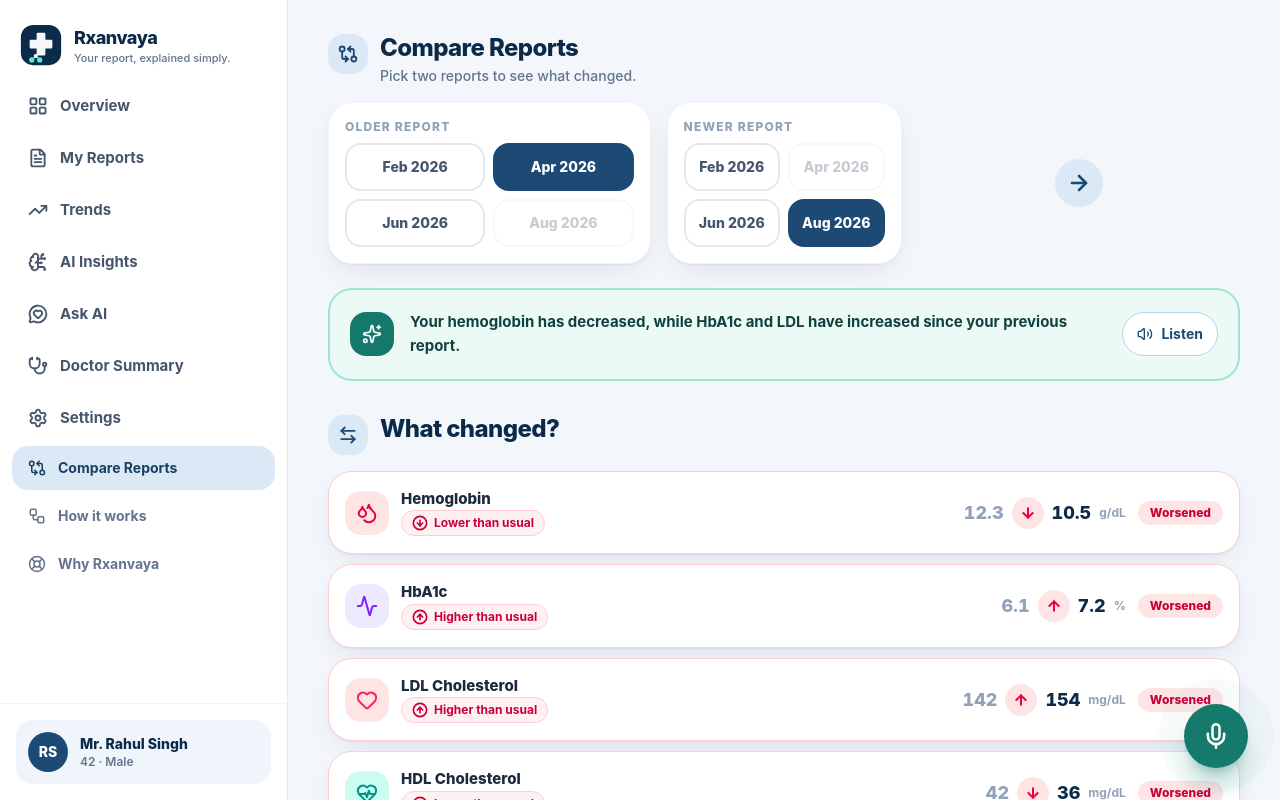
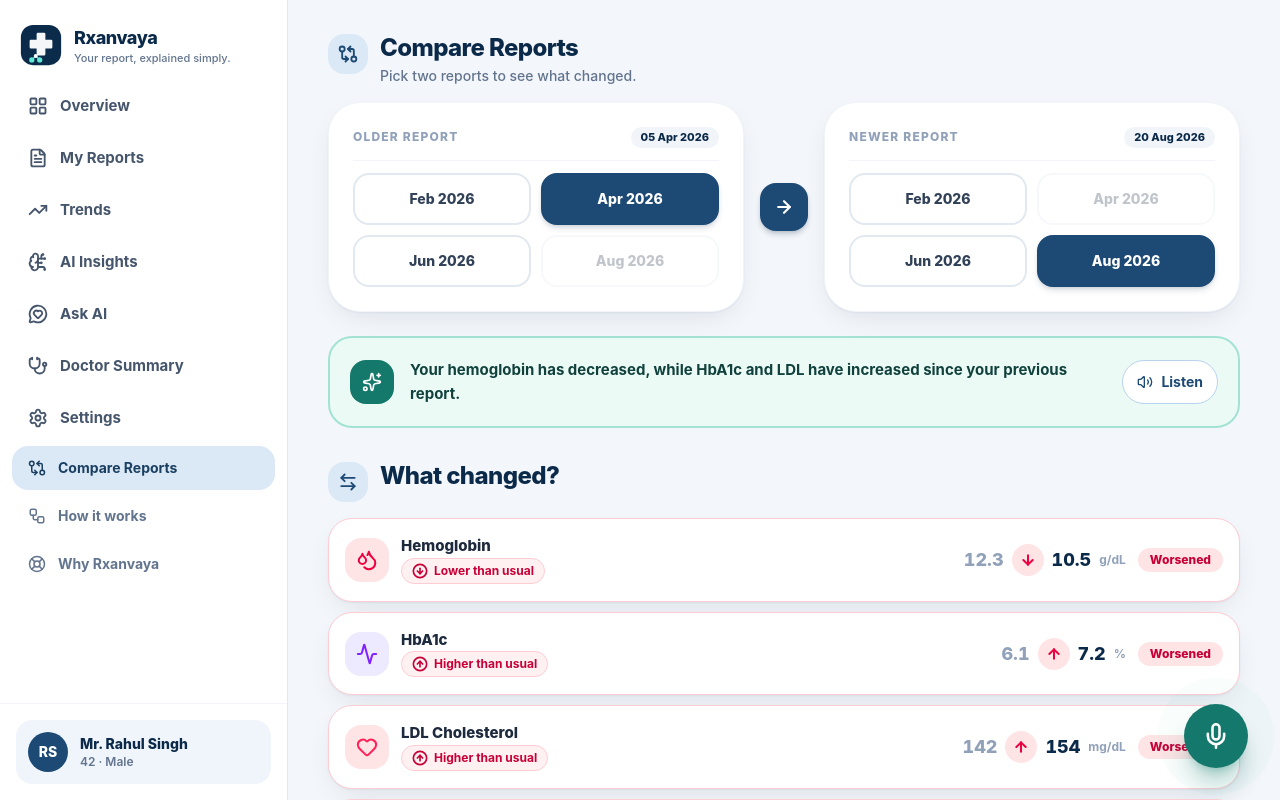
Before and after one commit to yashsva133/anvaya, a Next.js app: page /compare in a window 1280 px wide. Shown: the top 800 px of the page. Built offline with nearby package versions, Linux system fonts and the light colour scheme.

Commit message:
Make report comparison picker boxes symmetrical and center arrow connector

```diff
--- a/src/app/compare/page.tsx
+++ b/src/app/compare/page.tsx
@@ -89,36 +89,77 @@ function CompareInner() {
       />
 
       {/* pickers */}
-      <div className="grid gap-4 md:grid-cols-[1fr_auto_1fr] md:items-center">
-        {[
-          { label: t("compare.older"), val: oldId, set: setOldId, other: newId },
-          { label: t("compare.newer"), val: newId, set: setNewId, other: oldId },
-        ].map((p) => (
-          <div key={p.label} className="card-shadow rounded-3xl border border-slate-100 bg-white p-4">
+      <div className="grid items-center gap-4 lg:grid-cols-[1fr_auto_1fr]">
+        {/* Box 1: Older Report */}
+        <div className="card-shadow rounded-[2rem] border border-slate-100 bg-white p-5 sm:p-6">
+          <div className="flex items-center justify-between gap-2 border-b border-slate-100 pb-3">
             <p className="text-xs font-extrabold uppercase tracking-widest text-slate-400">
-              {p.label}
+              {t("compare.older")}
             </p>
-            <div className="mt-2 grid grid-cols-2 gap-2">
-              {REPORTS.map((r) => (
+            <span className="rounded-full bg-slate-100 px-2.5 py-0.5 text-[11px] font-extrabold text-brand-900">
+              {pick(oldR.date, s.lang)}
+            </span>
+          </div>
+          <div className="mt-3 grid grid-cols-2 gap-2.5">
+            {REPORTS.map((r) => {
+              const isSelected = oldId === r.id;
+              const isDisabled = newId === r.id;
+              return (
                 <button
                   key={r.id}
-                  disabled={r.id === p.other}
-                  onClick={() => p.set(r.id)}
-                  className={`min-h-12 rounded-2xl border-2 px-3 text-sm font-extrabold transition active:scale-95 disabled:opacity-30 ${
-                    p.val === r.id
-                      ? "border-brand-700 bg-brand-700 text-white"
-                      : "border-slate-200 bg-white text-slate-600 hover:border-brand-300"
+                  disabled={isDisabled}
+                  onClick={() => setOldId(r.id)}
+                  className={`min-h-[52px] rounded-2xl border-2 px-3 text-sm font-extrabold transition active:scale-95 disabled:cursor-not-allowed disabled:opacity-30 ${
+                    isSelected
+                      ? "border-brand-700 bg-brand-700 text-white shadow-md shadow-brand-900/15"
+                      : "border-slate-200 bg-white text-slate-700 hover:border-brand-300 hover:bg-brand-50/30"
                   }`}
                 >
                   {pick(r.month, s.lang)} 2026
                 </button>
-              ))}
-            </div>
+              );
+            })}
           </div>
-        ))}
-        <span className="mx-auto flex h-12 w-12 items-center justify-center rounded-full bg-brand-100 text-brand-700">
-          <ArrowRight className="h-6 w-6 rotate-90 md:rotate-0" strokeWidth={2.6} />
-        </span>
+        </div>
+
+        {/* Center Connector */}
+        <div className="flex justify-center">
+          <span className="flex h-12 w-12 items-center justify-center rounded-2xl bg-brand-700 text-white shadow-md shadow-brand-900/20">
+            <ArrowRight className="h-5 w-5 rotate-90 lg:rotate-0" strokeWidth={2.6} />
+          </span>
+        </div>
+
+        {/* Box 2: Newer Report */}
+        <div className="card-shadow rounded-[2rem] border border-slate-100 bg-white p-5 sm:p-6">
+          <div className="flex items-center justify-between gap-2 border-b border-slate-100 pb-3">
+            <p className="text-xs font-extrabold uppercase tracking-widest text-slate-400">
+              {t("compare.newer")}
+            </p>
+            <span className="rounded-full bg-slate-100 px-2.5 py-0.5 text-[11px] font-extrabold text-brand-900">
+              {pick(newR.date, s.lang)}
+            </span>
+          </div>
+          <div className="mt-3 grid grid-cols-2 gap-2.5">
+            {REPORTS.map((r) => {
+              const isSelected = newId === r.id;
+              const isDisabled = oldId === r.id;
+              return (
+                <button
+                  key={r.id}
+                  disabled={isDisabled}
+                  onClick={() => setNewId(r.id)}
+                  className={`min-h-[52px] rounded-2xl border-2 px-3 text-sm font-extrabold transition active:scale-95 disabled:cursor-not-allowed disabled:opacity-30 ${
+                    isSelected
+                      ? "border-brand-700 bg-brand-700 text-white shadow-md shadow-brand-900/15"
+                      : "border-slate-200 bg-white text-slate-700 hover:border-brand-300 hover:bg-brand-50/30"
+                  }`}
+                >
+                  {pick(r.month, s.lang)} 2026
+                </button>
+              );
+            })}
+          </div>
+        </div>
       </div>
 
       {/* AI summary */}
```
